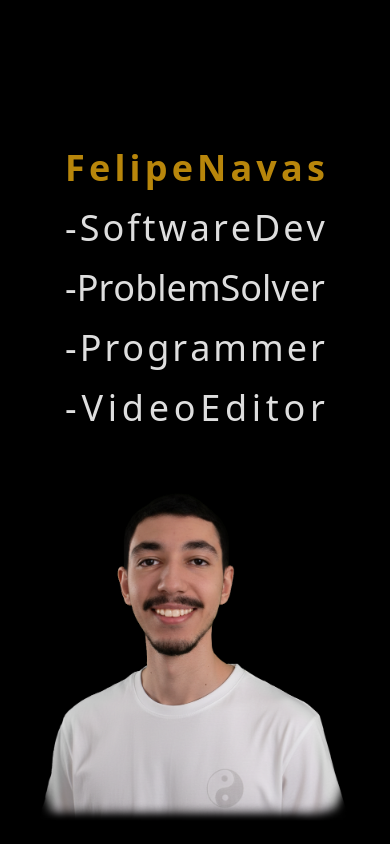
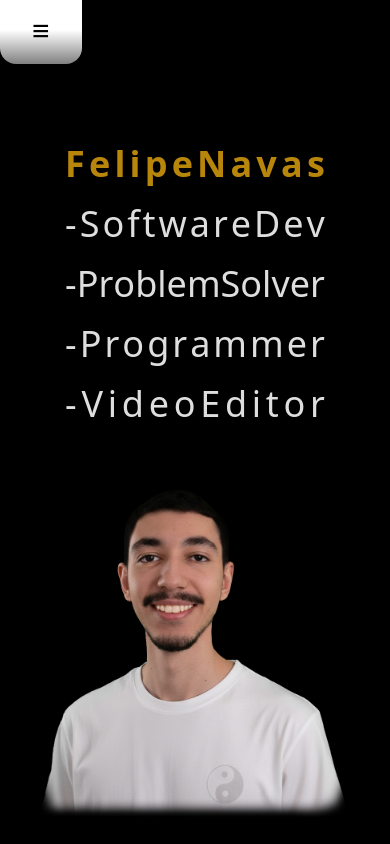
Before and after one commit to FelipeNascimentoDev/portifolio-2026, a React (Vite) app: page / in a window 390 px wide. Shown: the top 844 px of the page. Built offline with nearby package versions, Linux system fonts and the light colour scheme.

Commit message:
feat(navbar): improve navbar flexibility across different screen sizes and aspect ratios

```diff
--- a/src/components/Navbar.jsx
+++ b/src/components/Navbar.jsx
@@ -1,17 +1,55 @@
 import { Link } from 'react-router' // imports Link to don't reload the page when changing the path on the URL
+import { useState } from 'react'
 import '../style/Navbar.css'
 
 function Navbar() {
+
+  const [isMenuOpen, setIsMenuOpen] = useState(false) //initializes the mobile menu as 'closed'
+
+  const menuItems = ["projects", "skills", "about me", "socials"]
+
   return (
-    <div className='fixed hidden md:flex w-full justify-center'>
-      <nav className='nav-bar rounded-b-3xl p-5 lg:px-28 lg:text-2xl md:px-20'>
-        <ul className='flex justify-between gap-20 font-semibold'>
-          <li><Link to='/'>about-me</Link></li>
-          <li><Link to='/'>projects</Link></li>
-          <li><Link to='/'>skills</Link></li>
-          <li><Link to='/'>socials</Link></li>
-        </ul>
-      </nav>
+    <div className={`bg-black duration-[800ms] ease ${isMenuOpen ? "pb-44" : "pb-0"}`}>
+
+      {/* NOT-MOBILE */}
+      <div className='fixed hidden lg:flex w-full justify-center'>
+        <nav className='nav-bar rounded-b-3xl p-5 lg:px-28 lg:text-2xl text-xl md:px-20'>
+          <ul className='flex justify-between gap-20 font-semibold'>
+            {menuItems.map((menuItem,menuItemIndex)=>(
+              <li key={menuItemIndex}>
+                <Link to='/'>{menuItem}</Link>
+              </li>
+            ))}
+          </ul>
+        </nav>
+      </div>
+
+
+      {/* MOBILE DEVICES */}
+      <div className='fixed lg:hidden'>
+
+        <div className={`fixed flex flex-col text-3xl ${isMenuOpen ? "-mt-0" : "-mt-[15.3rem]"} ease duration-[1200ms]`}>
+          <nav className='bg-[linear-gradient(to_bottom,gray,white)] rounded-br-2xl'>
+            <ul className='grid grid-cols-1 py-5 w-screen text-black text-center font-bold'>
+              {menuItems.map((menuItem,menuItemIndex)=>(
+                <li key={menuItemIndex} className='py-2'>
+                  <Link to='/'>{menuItem}</Link>
+                </li>
+              ))}
+            </ul>
+          </nav>
+        </div>
+
+
+        <button className={`bg-[linear-gradient(to_bottom,white,white,gray)] px-8 py-4
+        text-3xl rounded-b-2xl text-black ${isMenuOpen ? "mt-[245px]" : "-mt- font-bold"} ease duration-[1200ms]`}
+        onClick={()=>setIsMenuOpen(!isMenuOpen)}>
+          ≡
+        </button>
+
+
+      </div>
+
     </div>
   )
 }
--- a/src/pages/Welcome.jsx
+++ b/src/pages/Welcome.jsx
@@ -6,7 +6,7 @@ function Welcome() {
 const items = ["FelipeNavas", "-SoftwareDev", "-ProblemSolver", "-Programmer", "-VideoEditor"];
 
   return (
-    <div className="bg-black
+    <div className="bg-black -mt-1
     w-full h-full lg:py-48 pt-32"
     >
       <div id='container'
```
